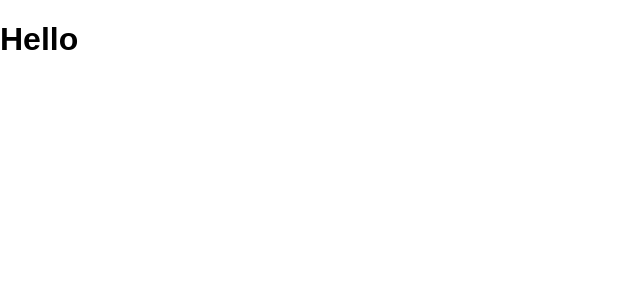
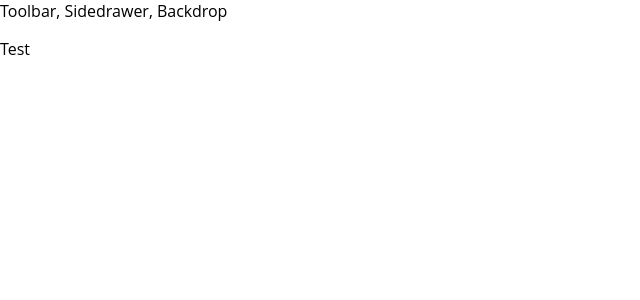
Before and after one commit to ranjeet2003/Burger--Project, a React app: page / in a window 1280 px wide. Shown: the top 300 px of the page, without its empty margins (0-640 px from the left). Built offline with nearby package versions, Linux system fonts and the light colour scheme.

Commit message:
created a layout component

```diff
--- a/src/App.js
+++ b/src/App.js
@@ -1,10 +1,13 @@
 import React, { Component } from 'react';
+import Layout from './components/Layout/Layout'
 
 class App extends Component {
   render() {
     return (
       <div className="App">
-        <h1>Hello</h1>
+        <Layout>
+          <p>Test</p>
+        </Layout>
       </div>
     );
   }
--- /dev/null
+++ b/src/components/Layout/Layout.js
@@ -0,0 +1,14 @@
+import React from 'react';
+
+import Aux from '../../hoc/Auxiliary'
+
+const layout = (props) => (
+    <Aux>
+        <div>Toolbar, Sidedrawer, Backdrop</div>
+        <main>
+            {props.children}
+        </main>
+    </Aux>
+);
+
+export default layout;
--- /dev/null
+++ b/src/hoc/Auxiliary.js
@@ -0,0 +1,3 @@
+const aux = ( props ) => props.children;
+
+export default aux;
--- a/src/index.css
+++ b/src/index.css
@@ -1,5 +1,5 @@
 body {
   margin: 0;
   padding: 0;
-  font-family: sans-serif;
+  font-family: "Open Sans", sans-serif;
 }
```
